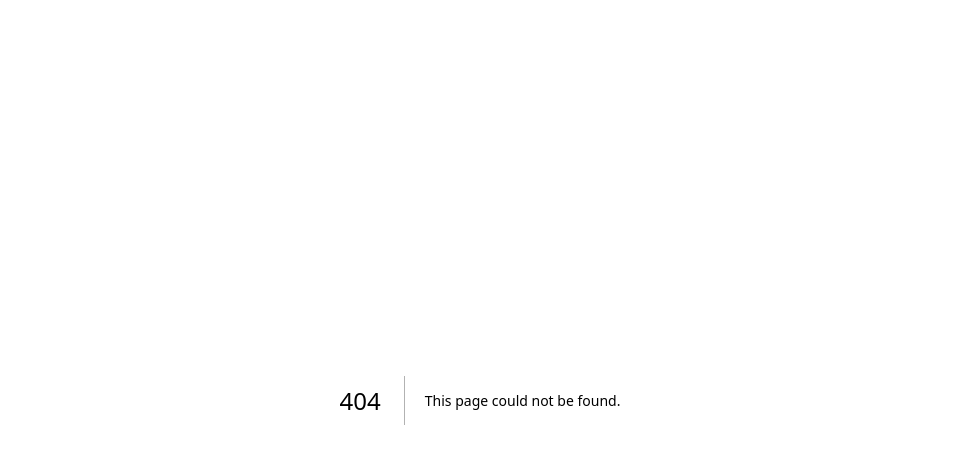
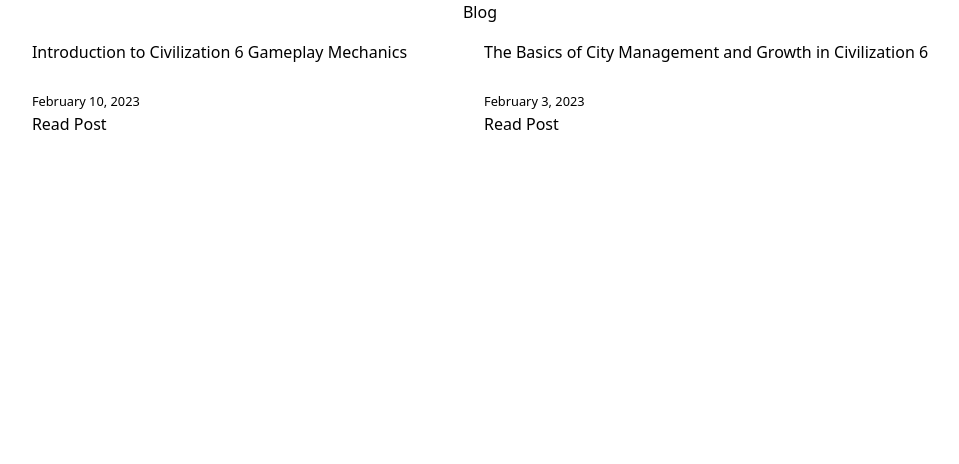
Before and after one commit to tobeck/tsbo-gaming, a Next.js app: page /blog in a window 1280 px wide. Before the commit this address had no page. Shown: the top 464 px of the page, without its empty margins (160-1119 px from the left). Built offline with nearby package versions, Linux system fonts and the light colour scheme.

Commit message:
Moved blog to separate page component

```diff
--- /dev/null
+++ b/src/pages/blog.js
@@ -0,0 +1,43 @@
+import Head from 'next/head'
+import Link from 'next/link'
+import Date from '../components/date'
+import { getSortedPostsData } from '../lib/posts'
+
+export async function getStaticProps() {
+  const allPostsData = getSortedPostsData()
+  return {
+    props: {
+      allPostsData,
+    },
+  }
+}
+
+export default function Blog({ allPostsData }) {
+  return (
+    <>
+      <Head>
+        <title>TSBO Blog</title>
+      </Head>
+      <div>
+        <div className="grid place-items-center">
+          <h2>Blog</h2>
+          <div>
+            <ul className="p-4 max-w-5xl gap-2 grid xs:grid-cols-2">
+              {allPostsData.map(({ id, date, title }) => (
+                <li key="{title}">
+                  <h1>{title}</h1>
+                  <br />
+                  <small>
+                    <Date dateString={date} />
+                  </small>
+                  <br />
+                  <Link href={`/posts/${id}`}>Read Post</Link>
+                </li>
+              ))}
+            </ul>
+          </div>
+        </div>
+      </div>
+    </>
+  )
+}
```
